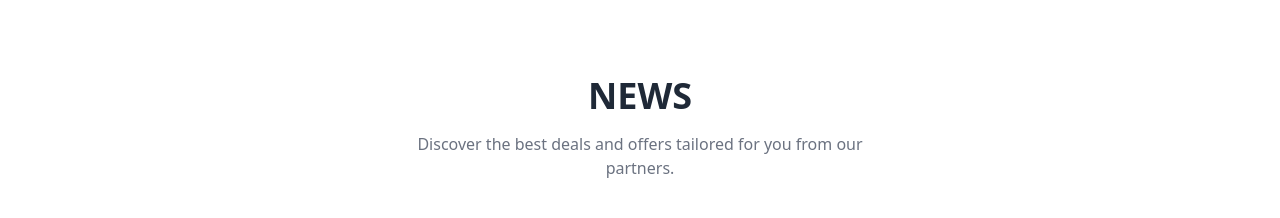
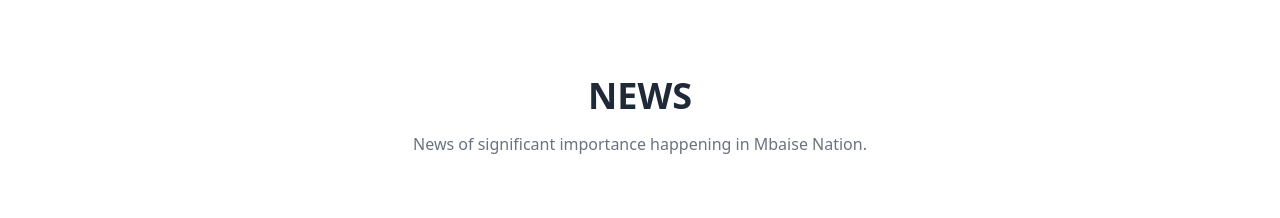
Before and after one commit to NRG-BUILDS/mbaise-di, a React (Vite) app: page / in a window 1280 px wide. Shown: the part 6360-6578 px from the top of the page. Built offline with nearby package versions, Linux system fonts and the light colour scheme; grey boxes are pictures that could not be loaded.

Commit message:
update: change description in App component to reflect news content

```diff
--- a/src/App.tsx
+++ b/src/App.tsx
@@ -127,8 +127,7 @@ function App() {
             </h1>
 
             <p className="mx-auto mt-4 max-w-lg text-gray-500">
-              Discover the best deals and offers tailored for you from our
-              partners.
+              News of significant importance happening in Mbaise Nation.
             </p>
           </div>
 
```
